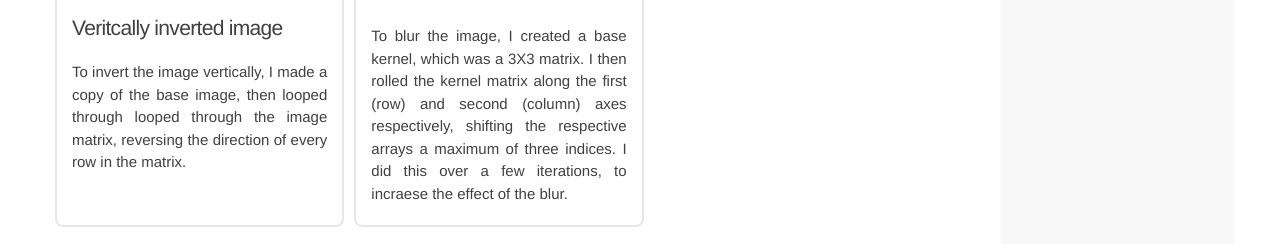
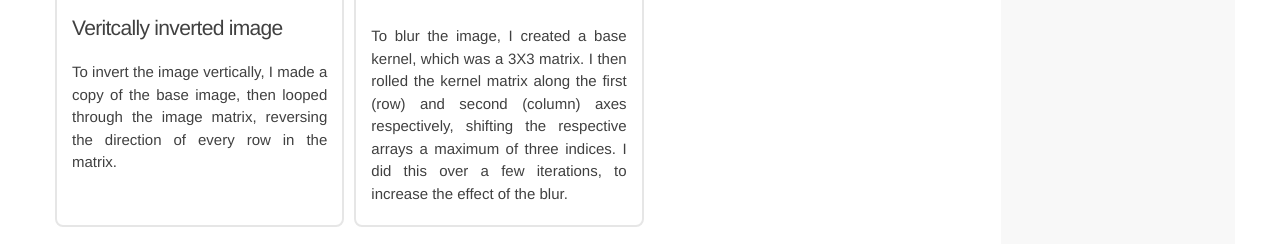
Before and after one commit to temilaj/bu-webpage, a plain HTML site: page index.html in a window 1280 px wide. Shown: the part 1518-1762 px from the top of the page. Drawn offline with Linux system fonts and the light colour scheme; a web font is replaced by a local one.

Commit message:
update index page

```diff
--- a/index.html
+++ b/index.html
@@ -91,7 +91,7 @@
               <h3>Veritcally inverted image</h3>
               <p>
                 To invert the image vertically, I made a copy of the base image,
-                then looped through looped through the image matrix, reversing
+                then looped through the image matrix, reversing
                 the direction of every row in the matrix.
               </p>
             </div>
@@ -108,7 +108,7 @@
                 matrix. I then rolled the kernel matrix along the first (row)
                 and second (column) axes respectively, shifting the respective
                 arrays a maximum of three indices. I did this over a few
-                iterations, to incraese the effect of the blur.
+                iterations, to increase the effect of the blur.
               </p>
             </div>
           </article>
```
